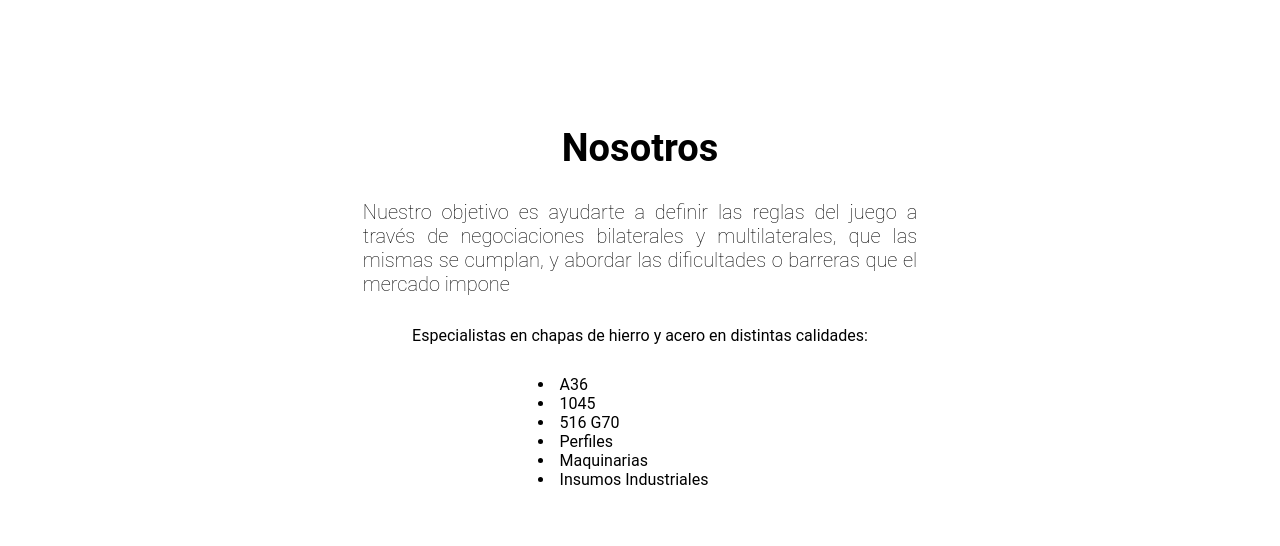
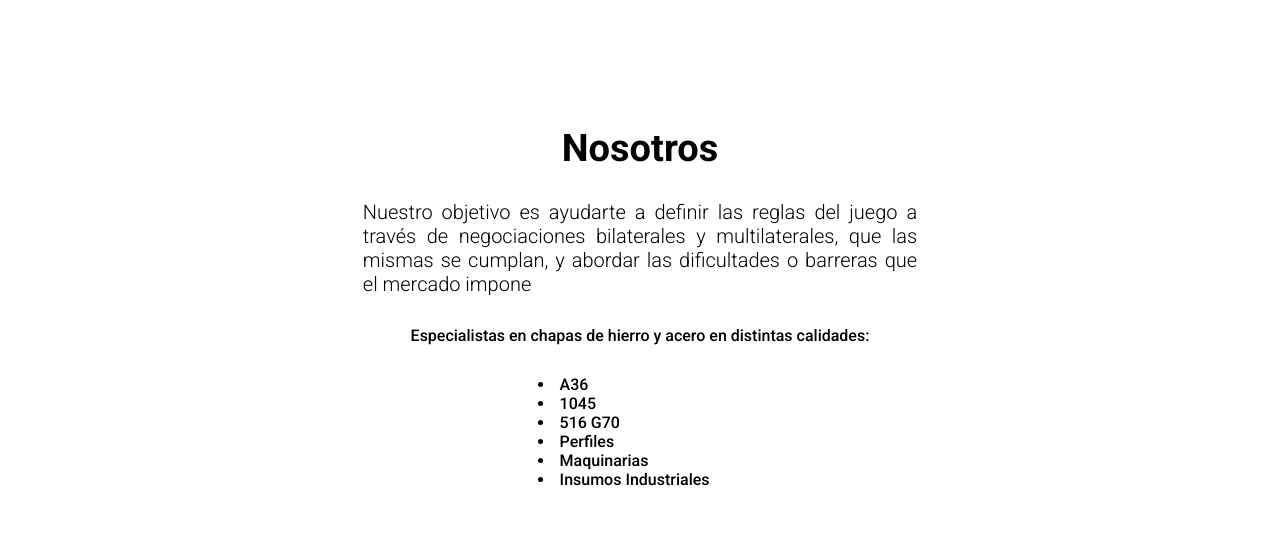
Before and after one commit to jmartinezdev/RMT, a plain HTML site: page index.html in a window 1280 px wide. Shown: the part 802-1348 px from the top of the page. Drawn offline with Linux system fonts and the light colour scheme.

Commit message:
import font

```diff
--- a/index.html
+++ b/index.html
@@ -4,6 +4,9 @@
     <meta charset="UTF-8" />
     <meta http-equiv="X-UA-Compatible" content="IE=edge" />
     <meta name="viewport" content="width=device-width, initial-scale=1.0" />
+    <style>
+        @import url('https://fonts.googleapis.com/css2?family=Roboto:wght@300;500;700&display=swap');
+    </style>
     <link
       rel="apple-touch-icon"
       sizes="180x180"
```
